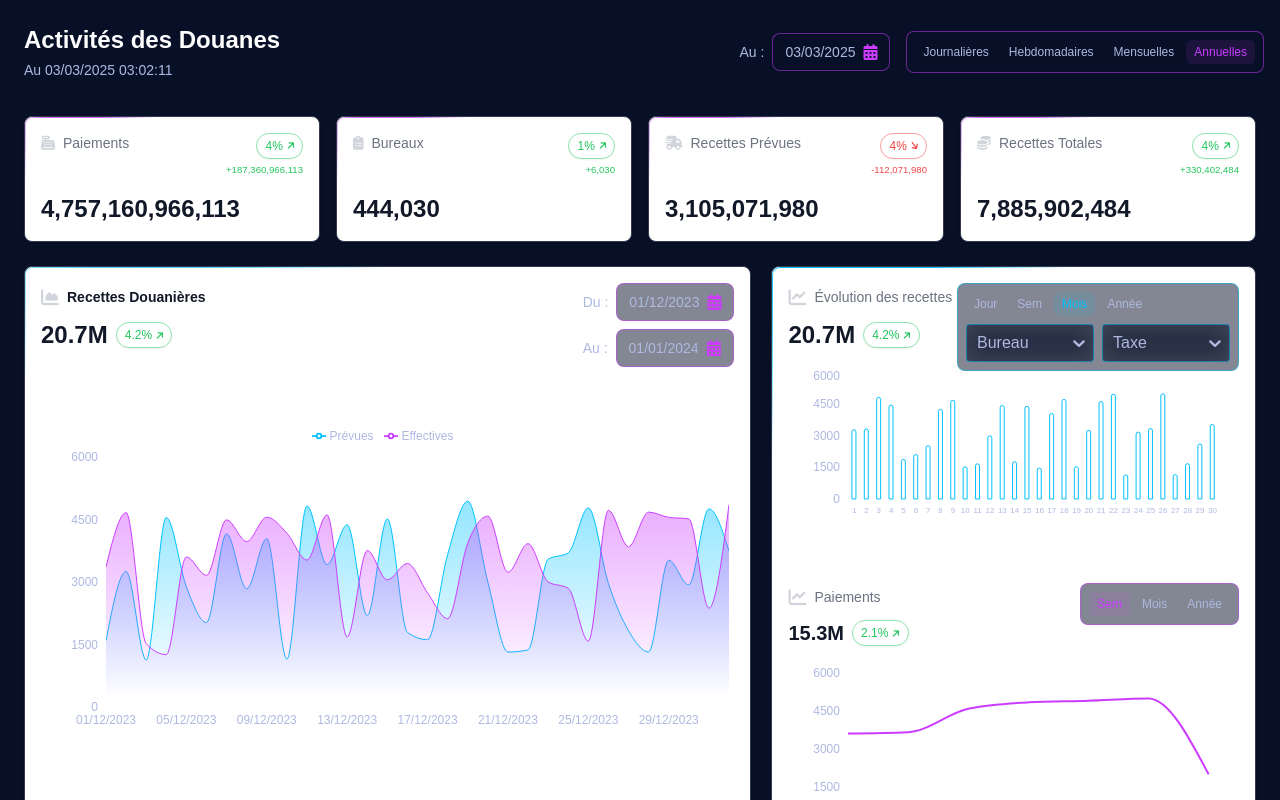
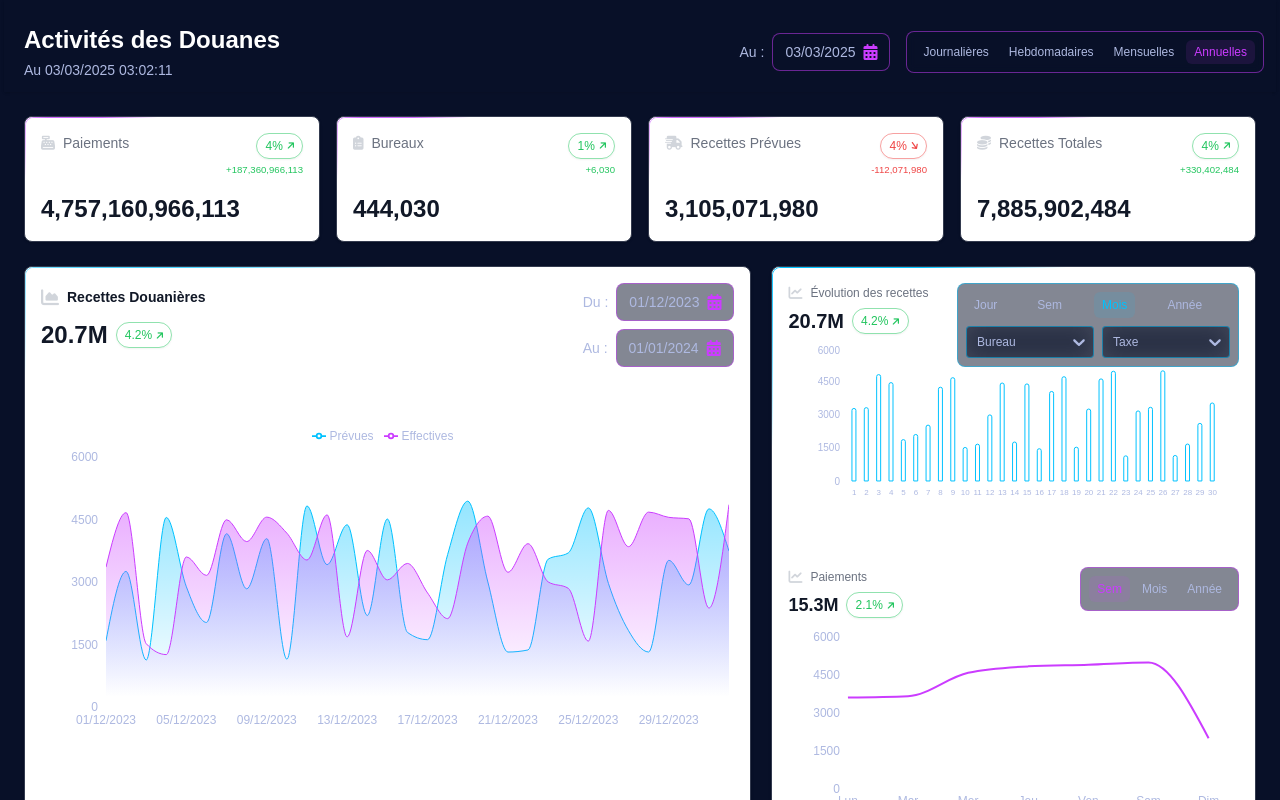
Before and after one commit to Kalixor/djib_2, a React (Vite) app: page / in a window 1280 px wide. Shown: the top 800 px of the page. Built offline with nearby package versions, Linux system fonts and the light colour scheme; a web font is replaced by a local one.

Commit message:
restyling comnbo histobar

```diff
--- a/src/components/charts/BarChart.jsx
+++ b/src/components/charts/BarChart.jsx
@@ -202,7 +202,7 @@ export default function BarChart() {
 
             {/* Period Selector */}
             <div className="absolute top-4 right-4 z-20 bg-brand-800/50 backdrop-blur-sm p-2 rounded-lg border border-[#00c2ff]/50">
-                <div className="flex gap-1">
+                <div className="flex gap-6">
                     {['Jour', 'Sem', 'Mois', 'Année'].map((p) => (
                         <button
                             key={p}
@@ -211,7 +211,7 @@ export default function BarChart() {
                             className={`
                 relative
                 px-2 py-1 rounded-md
-                text-xs font-medium
+                text-[12px] font-medium
                 transition-colors duration-100
                 ${period === p
                                     ? 'bg-[#00c2ff]/10 text-[#00c2ff]'
@@ -234,7 +234,7 @@ export default function BarChart() {
                 </div>
 
                 {/* Combo Lists */}
-                <div className="flex gap-2 mt-2 justify-end">
+                <div className="flex gap-2 mt-2 justify-end text-[12px]">
                   <div className="w-32">
                     <Select
                       options={bureaux}
@@ -260,16 +260,16 @@ export default function BarChart() {
                 </div>
             </div>
 
-           <div className="flex items-start justify-between mb-4 relative z-10">
-                <div className="flex flex-col gap-2">
+           <div className="flex items-start justify-between mb-2 relative z-10">
+                <div className="flex flex-col gap-1">
                     <div className="flex items-center gap-2">
-                        <i className="fas fa-chart-line text-lg text-gray-300 dark:text-card-text" />
-                        <h3 className="text-sm font-medium text-gray-500 dark:text-card-text">
+                        <i className="fas fa-chart-line text-sm text-gray-300 dark:text-card-text" />
+                        <h3 className="text-xs font-medium text-gray-500 dark:text-card-text">
                             Évolution des recettes
                         </h3>
                     </div>
                     <div className="flex items-center gap-2">
-                        <p className="text-2xl font-semibold text-gray-900 dark:text-white">
+                        <p className="text-xl font-semibold text-gray-900 dark:text-white">
                             20.7M
                         </p>
                         {renderVariationBadge(4.2, 'up')}
@@ -278,11 +278,11 @@ export default function BarChart() {
             </div>
 
             {/* Chart */}
-            <div className="h-48 relative z-10 mb-6">
+            <div className="h-52 relative z-10 mb-4">
                 <ResponsiveContainer width="100%" height="100%">
                     <ReBarChart
                         data={data}
-                        margin={{ top: 5, right: 20, left: 0, bottom: 20 }}
+                        margin={{ top: 5, right: 20, left: 0, bottom: 30 }}
                     >
                         <XAxis
                             dataKey="name"
@@ -298,7 +298,7 @@ export default function BarChart() {
                             height={40}
                         />
                         <YAxis
-                            tick={{ fill: '#aeb9e1', fontSize: 12 }}
+                            tick={{ fill: '#aeb9e1', fontSize: 10 }}
                             axisLine={false}
                             tickLine={false}
                         />
@@ -320,16 +320,16 @@ export default function BarChart() {
 
             {/* LineChart pour la tendance hebdomadaire */}
             <div className="relative">
-                <div className="flex items-start justify-between mb-4">
-                    <div className="flex flex-col gap-2">
+                <div className="flex items-start justify-between mb-2">
+                    <div className="flex flex-col gap-1">
                         <div className="flex items-center gap-2">
-                            <i className="fas fa-chart-line text-lg text-gray-300 dark:text-card-text" />
-                            <h3 className="text-sm font-medium text-gray-500 dark:text-card-text">
+                            <i className="fas fa-chart-line text-sm text-gray-300 dark:text-card-text" />
+                            <h3 className="text-xs font-medium text-gray-500 dark:text-card-text">
                                 Paiements
                             </h3>
                         </div>
                         <div className="flex items-center gap-2">
-                            <p className="text-xl font-semibold text-gray-900 dark:text-white">
+                            <p className="text-lg font-semibold text-gray-900 dark:text-white">
                                 15.3M
                             </p>
                             {renderVariationBadge(2.1, 'up')}
@@ -345,7 +345,7 @@ export default function BarChart() {
                                     className={`
                     relative
                     px-2 py-1 rounded-md
-                    text-xs font-medium
+                    text-[12px] font-medium
                     transition-colors duration-100
                     ${lineChartPeriod === p
                                             ? 'bg-[#cb3cff]/10 text-[#cb3cff]'
```
